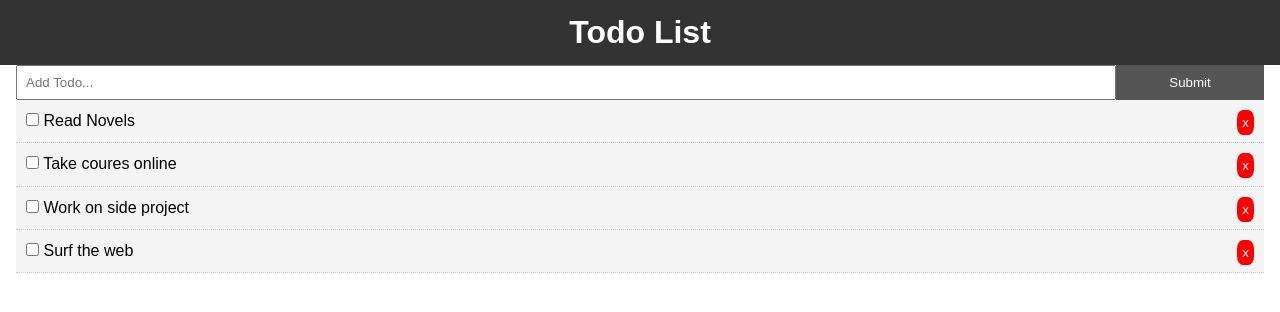
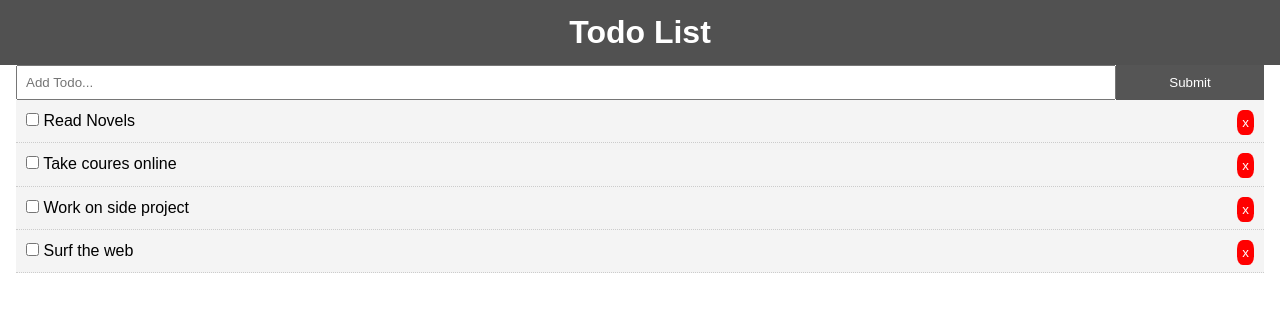
Before and after one commit to dev-empire/dev-coder-todo, a React (Create React App) app: page / in a window 1280 px wide. Shown: the top 312 px of the page. Built offline with nearby package versions, Linux system fonts and the light colour scheme.

Commit message:
updated some files

```diff
--- a/src/components/layout/Header.js
+++ b/src/components/layout/Header.js
@@ -1,16 +1,15 @@
-import React from 'react';
+import React from 'react'
 
 export default function Header() {
   return (
     <header
       style={{
-        backgroundColor: '#333',
+        backgroundColor: '#515151',
         color: '#fff',
         padding: '10px',
         textAlign: 'center',
-      }}
-    >
+      }}>
       <h1>Todo List</h1>
     </header>
-  );
+  )
 }
```
